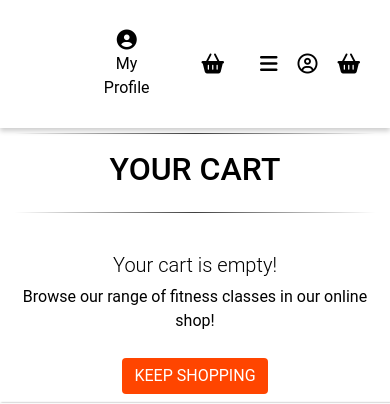
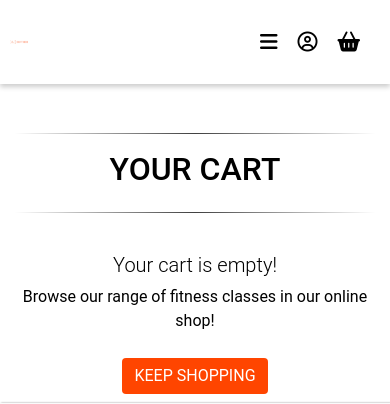
Before and after one commit to nemixu/Milestone4, a Django app: page /cart/ in a window 390 px wide. Shown: the top 404 px of the page. Run offline with Django 3.2, Linux system fonts and the light colour scheme; parts of the project's set-up code (start-up, migrations or seed data) failed here and were passed over; some libraries are stand-ins or nearby versions.

Commit message:
removed mobile-top header due to restructure of nav

```diff
--- a/templates/includes/mobile-top-header.html
+++ /dev/null
@@ -1,46 +0,0 @@
-<div class="d-none" id="burger-icon">
-  <span></span>
-  <span></span>
-  <span></span>
-  <span></span>
-</div>
-
-<a class="navbar-link text-decoration-none d-block d-md-none" aria-label="Brand Logo & Link to refresh" href="{% url 'home' %}">
-            <img class="title-logo" src="/static/img/logowide.png">
-            {% comment %} <img class="title-text" src="/static/img/text.png"> {% endcomment %}
-        </a>
-<li class="list-inline-item dropdown">
-    <a class="text-black nav-link d-block d-lg-none" href="#" id="user-options" data-toggle="dropdown" aria-haspopup="true" aria-expanded="false">
-        <div class="text-center">
-            <div><i class="fas fa-user-circle fa-lg"></i></div>
-            <p class="my-0">My Profile</p>
-        </div>
-    </a>
-    <div class="dropdown-menu border-0" aria-labelledby="user-options">
-        {% if request.user.is_authenticated %}
-            {% if request.user.is_superuser %}
-                <a href="{% url 'add_product' %}" class="dropdown-item">Product Management</a>
-            {% endif %}
-            <a href="{% url 'profile'%}" class="dropdown-item">My Profile</a>
-            <a href="{% url 'account_logout' %}" class="dropdown-item">Logout</a>
-        {% else %}
-            <a href="{% url 'account_signup' %}" class="dropdown-item">Register</a>
-            <a href="{% url 'account_login' %}" class="dropdown-item">Login</a>
-        {% endif %}
-    </div>
-</li>
-
-<li class="list-inline-item d-block d-lg-none">
-    <a class="{% if grand_total %}cart-colour font-weight-bold{% else %}text-black {% endif %} nav-link" href="{% url 'cart' %}">
-        <div class="text-center">
-            <div><i class="fas fa-shopping-basket fa-lg"></i></div>
-                <p class="my-0">
-                {% if product_count %}
-                <label class="my-0 product_counter-mobile">
-                    {{ product_count }}
-                </label>
-                {% endif %}
-                </p>
-        </div>
-    </a>
-</li>
--- a/templates/includes/navbar.html
+++ b/templates/includes/navbar.html
@@ -13,7 +13,6 @@
             </ul>
         </div>
     </div>
-    {% include 'includes/mobile-top-header.html'%}
     {% include 'includes/icon-header.html'%}
 </nav>
 <div class="nav-background"></div>
```
